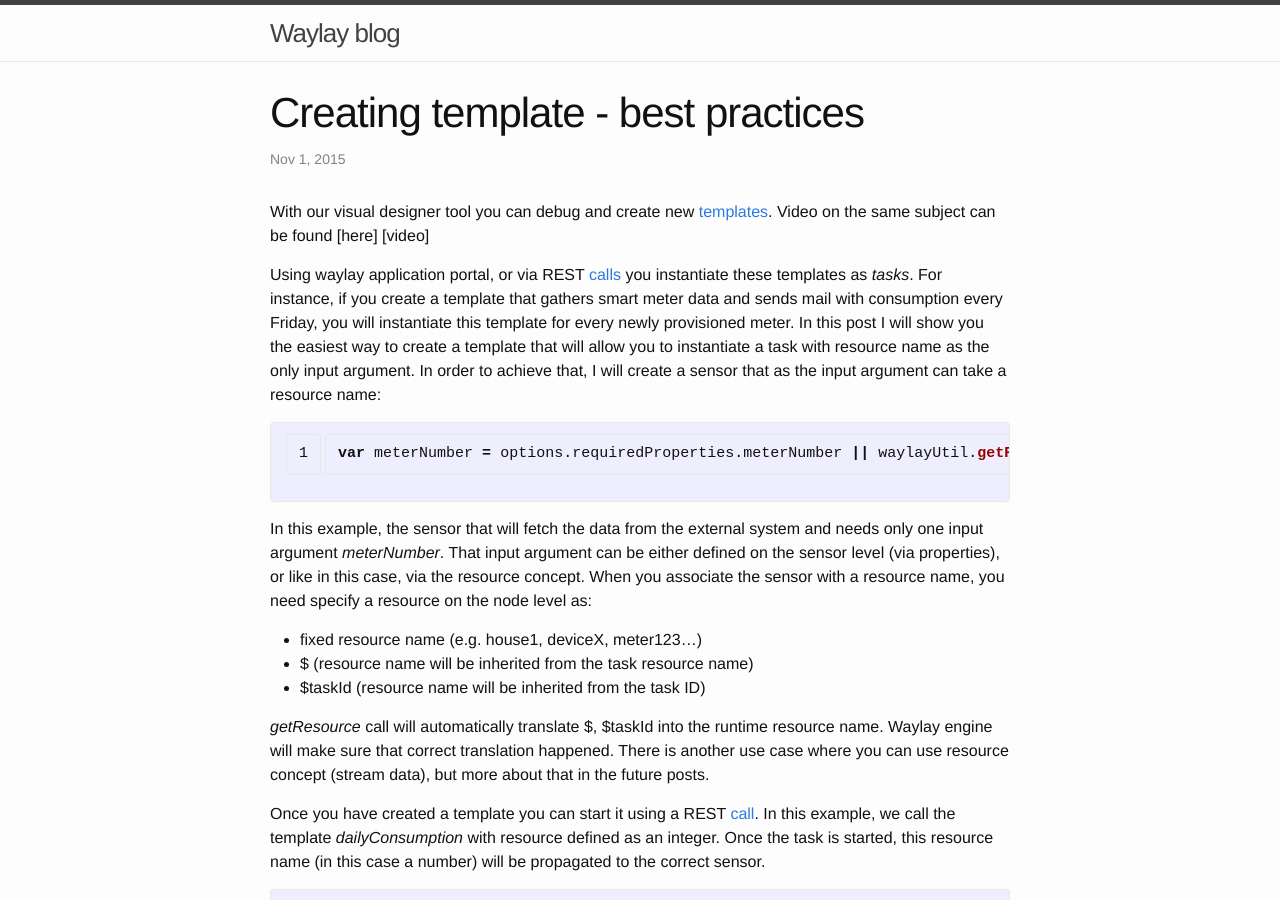
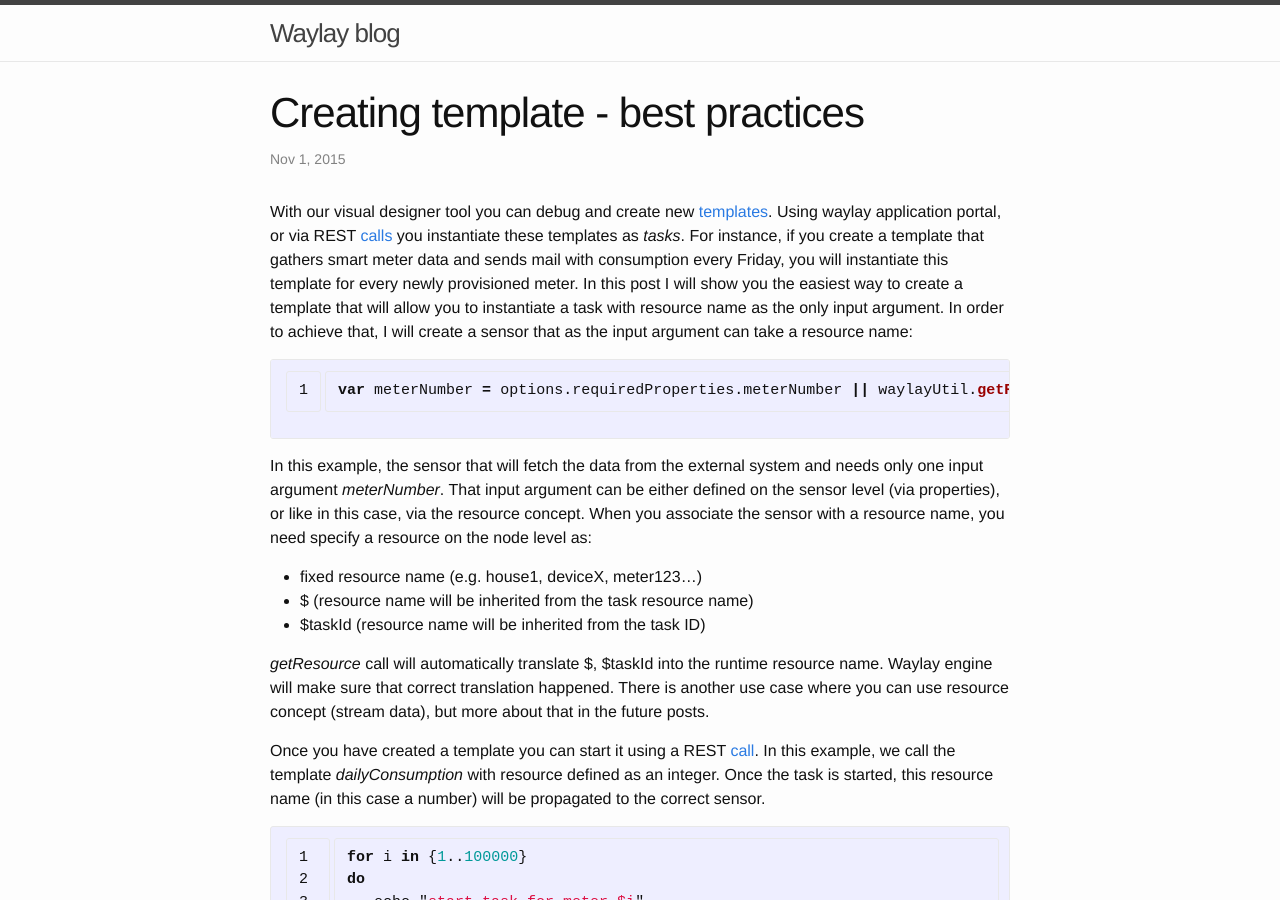
Before and after one commit to jasperdevrient/waylayio.github.io, a Jekyll site: the page built from _posts/2015-11-01-howto-template.markdown, in a window 1280 px wide and 900 px high. Built offline with Jekyll 4.4.1, drawn with Linux system fonts in a browser that asks for light colours; some of the changed text lies outside the part shown.

Commit message:
Update 2015-11-01-howto-template.markdown

```diff
--- a/_posts/2015-11-01-howto-template.markdown
+++ b/_posts/2015-11-01-howto-template.markdown
@@ -5,9 +5,7 @@
 categories: integration
 ---
 
-With our visual designer tool you can debug and create new [templates] [doc]. Video on the same subject can be found [here] [video]
-
-Using waylay application portal, or via REST [calls] [rest] you instantiate these templates as _tasks_. For instance, if you create a template that gathers smart meter data and sends mail with consumption every Friday, you will instantiate this template for every newly provisioned meter. In this post I will show you the easiest way to create a template that will allow you to instantiate a task with resource name as the only input argument. In order to achieve that, I will create a sensor that as the input argument can take a resource name:
+With our visual designer tool you can debug and create new [templates] [doc]. Using waylay application portal, or via REST [calls] [rest] you instantiate these templates as _tasks_. For instance, if you create a template that gathers smart meter data and sends mail with consumption every Friday, you will instantiate this template for every newly provisioned meter. In this post I will show you the easiest way to create a template that will allow you to instantiate a task with resource name as the only input argument. In order to achieve that, I will create a sensor that as the input argument can take a resource name:
 
 {% highlight javascript linenos %}
 var meterNumber = options.requiredProperties.meterNumber || waylayUtil.getResource(options)
@@ -70,4 +68,3 @@
 
 [doc]: http://docs.waylay.io/Tasks-and-Templates.html
 [rest]: http://docs.waylay.io/Waylay-REST-API-documentation.html
-[video] : https://www.youtube.com/watch?v=8o6Agbzv2HM&list=PLy54mo7VaB1hMsaTA6gVYn2XJSov3dnSK&index=2
```
